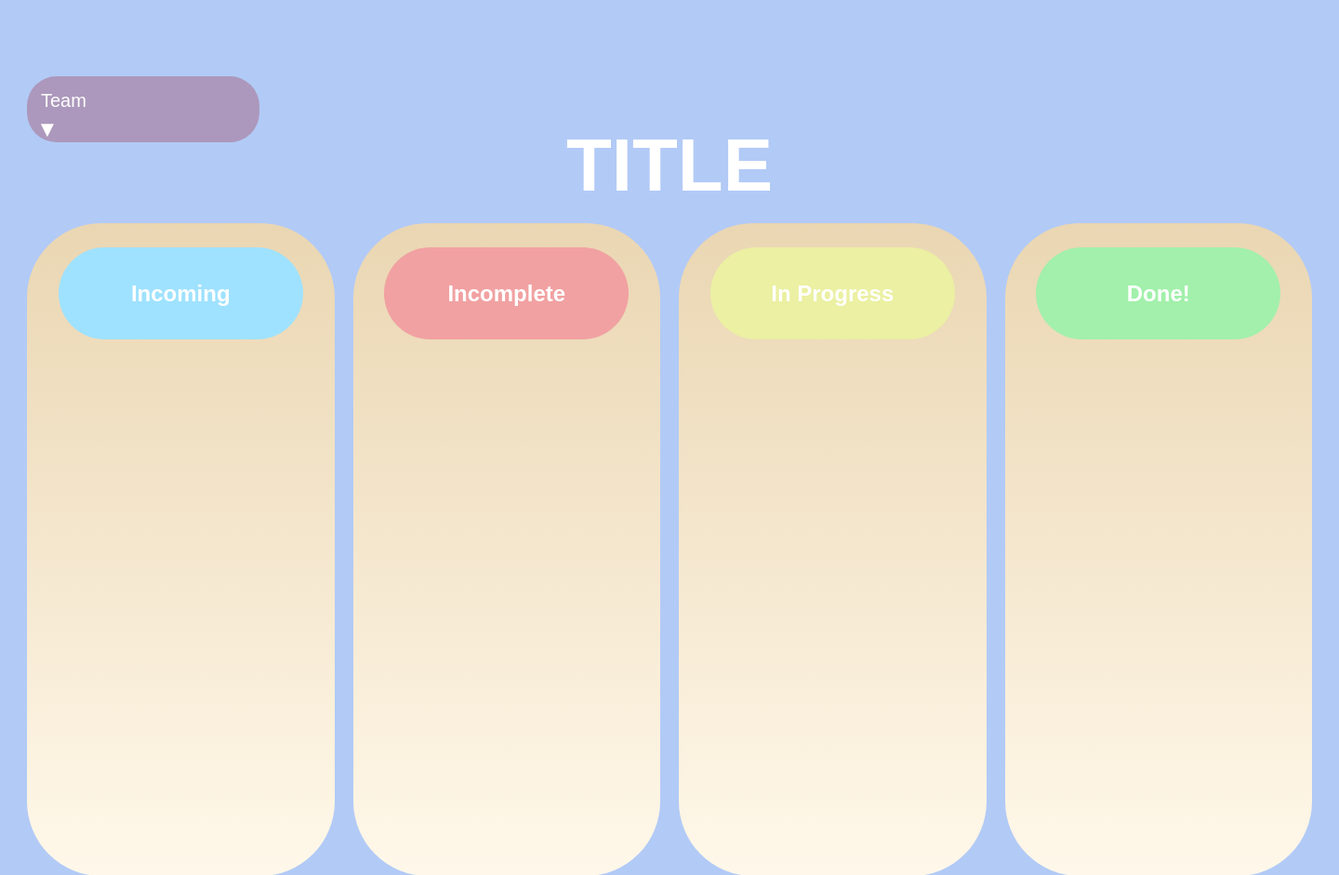
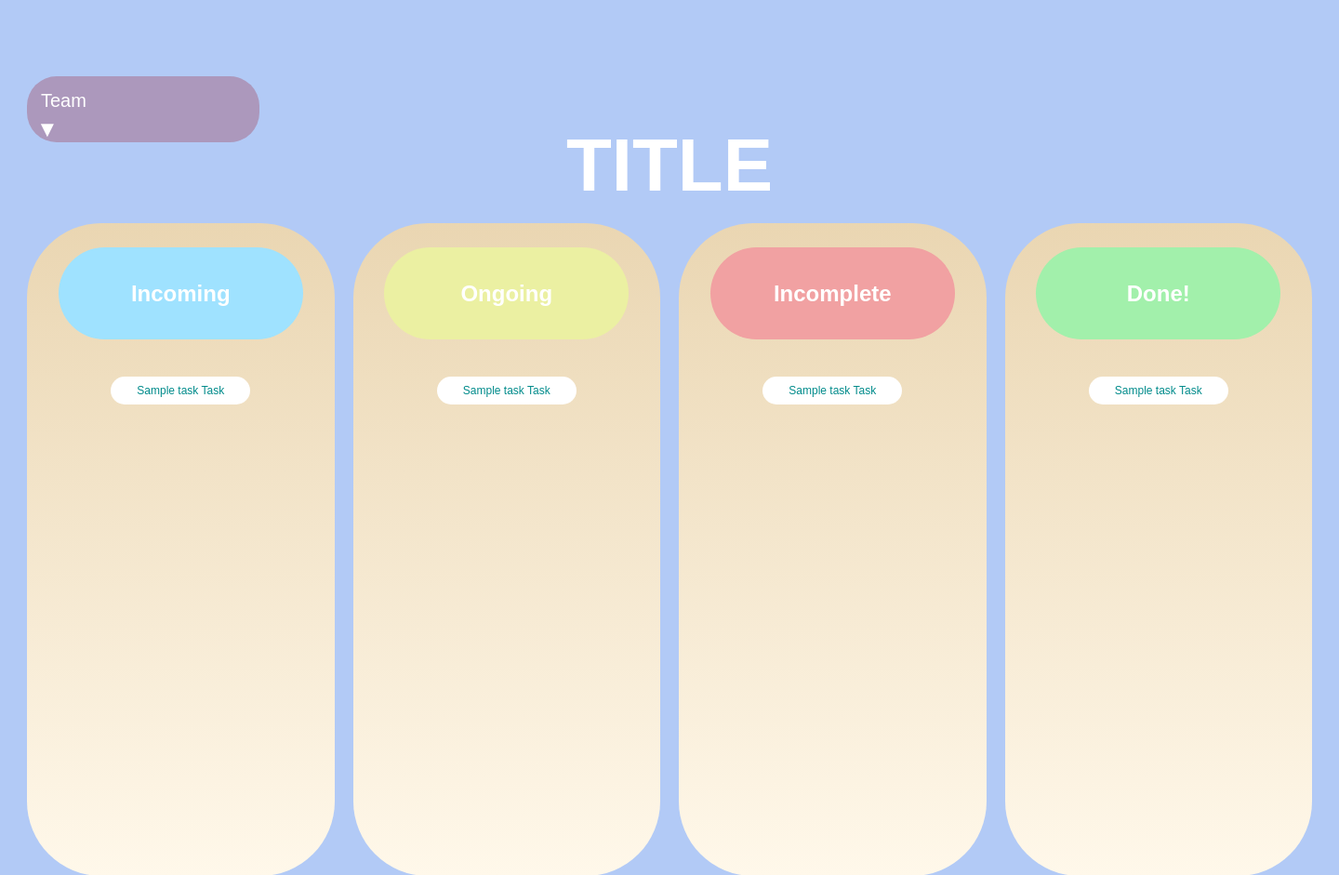
Before and after one commit to avyan-k/McHacks2025, a Flask app: template web_stuff/templates/desk.html in a window 1440 px wide. Shown: the top 941 px of the page at 93% size. Run offline with Flask 3, Linux system fonts and the light colour scheme; the template is opened without the code that fills it: most values are stand-ins (such as "Sample title", 1, 10 or a date in 2020).

Commit message:
Modified webapp

```diff
--- a/src/db_utils.py
+++ b/src/db_utils.py
@@ -36,8 +36,6 @@ if __name__ == "__main__":
     connection = connect_to_database("example.db")
     cursor = connection.cursor()
 
-    update_record(connection, "users", "age = ?", "name = ?", (31, "Alice"))
-
 
 
     connection.close()
--- a/web_stuff/app.py
+++ b/web_stuff/app.py
@@ -1,9 +1,24 @@
 from flask import Flask, redirect, url_for, render_template, request
 app = Flask(__name__)
+from os.path import dirname, abspath, join
+import sys
+current_dir = dirname(abspath(__file__))
+parent_dir = dirname(current_dir)
+sys.path.append(join(parent_dir, 'src'))
+import database
+import task
+sys.path.append(current_dir)
 
 @app.route("/")
 def home():
-    return render_template("desk.html")
+    connection = database.open_database()
+    tasks_dict = {}
+    tasks_dict["incoming"] = [ctask.name for ctask in database.get_all_tasks_of_status(connection,task.Status.INCOMING)]
+    tasks_dict["incomplete"]  = [ctask.name for ctask in database.get_all_tasks_of_status(connection,task.Status.INCOMPLETE)]
+    tasks_dict["ongoing"]  = [ctask.name for ctask in database.get_all_tasks_of_status(connection,task.Status.ONGOING)]
+    tasks_dict["complete"]  = [ctask.name for ctask in database.get_all_tasks_of_status(connection,task.Status.COMPLETE)]
+
+    return render_template("desk.html",tasks_dict = tasks_dict)
 
 
 if __name__ == "__main__" :
--- a/web_stuff/static/style.css
+++ b/web_stuff/static/style.css
@@ -92,6 +92,7 @@ body {
     width: 263px;
     height: 99px;
     border-radius: 80px;
+    margin-bottom: 20px;
     display: flex;
     justify-content: center;
     align-items: center;
@@ -115,6 +116,24 @@ body {
 .done {
     background-color: #A2F0AB;
 }
+
+.text-box {
+    width: 150px;
+    height: 30px;
+    border-radius: 30px;
+    margin-top: 20px;
+    margin-bottom: 20px;
+
+    display: flex;
+    justify-content: center;
+    align-items: center;
+    background-color: white;
+    color: #008B8B;
+    font-size: 12px;
+    font-family: 'Mochiy Pop One', sans-serif;
+}
+
+
 
 .task-title {
     font-size: 24px;
--- a/web_stuff/templates/desk.html
+++ b/web_stuff/templates/desk.html
@@ -17,11 +17,11 @@
                 <div class="team-text">Team</div>
                 <div class="dropdown">
                     <div class="dropdown-button">▼</div>
-                    <div class="dropdown-menu">
+                    <div, class="dropdown-menu">
                         <div class="dropdown-item" id="case1">Case 1</div>
                         <div class="dropdown-item" id="case2">Case 2</div>
                         <div class="dropdown-item" id="case3">Case 3</div>
-                    </div>
+                </div>
                 </div>
             </div>
         </div>
@@ -29,28 +29,50 @@
 
 
         <div class="columns">
-            <div class="column incoming-column">
-                <div class="task-box incoming">
-                    <h2 class="task-title">Incoming</h2>
+                <div class="column incoming-column">
+                    <div class="task-box incoming">
+                        <h2 class="task-title">Incoming</h2>
+                    </div>
+                        {% for task in tasks_dict['incoming'] %}
+                    <div class="text-box">
+                        {{ task }} Task
+                    </div>
+                        {% endfor %}
                 </div>
+
+
+            <div class="column in-progress-column">
+                <div class="task-box in-progress">
+                    <h2 class="task-title">Ongoing</h2>
+                </div>
+                {% for task in tasks_dict['ongoing']  %}
+                <div class="text-box">
+                    {{ task }} Task
+                </div>
+                    {% endfor %}
             </div>
 
             <div class="column incomplete-column">
                 <div class="task-box incomplete">
                     <h2 class="task-title">Incomplete</h2>
                 </div>
-            </div>
-
-            <div class="column in-progress-column">
-                <div class="task-box in-progress">
-                    <h2 class="task-title">In Progress</h2>
-                </div>
+                    {% for task in tasks_dict['incomplete']  %}
+                    <div class="text-box">
+                        {{ task }} Task
+                    </div>
+                        {% endfor %}
             </div>
 
             <div class="column done-column">
                 <div class="task-box done">
                     <h2 class="task-title">Done!</h2>
                 </div>
+                    {% for task in tasks_dict['complete'] %}
+                    <div class="text-box">
+                        {{ task }} Task
+                    </div>
+                        {% endfor %}
+
             </div>
         </div>
     </div>
```
Also changed, not shown: src/database.py (+7 -8 lines), src/task.py (+4 -4 lines), 1 other file.
